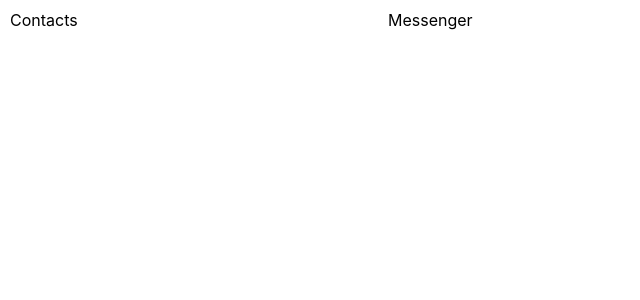
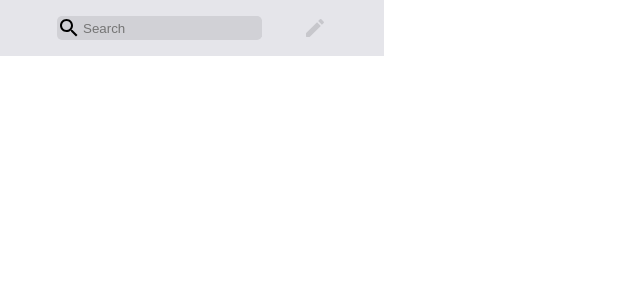
Before and after one commit to Jalyndboyd1/messenger, a React (Create React App) app: page / in a window 1280 px wide. Shown: the top 300 px of the page, without its empty margins (0-640 px from the left). Built offline with nearby package versions, Linux system fonts and the light colour scheme.

Commit message:
Contacts Header Rendered

```diff
--- a/package.json
+++ b/package.json
@@ -3,6 +3,10 @@
   "version": "0.1.0",
   "private": true,
   "dependencies": {
+    "@emotion/react": "^11.10.5",
+    "@emotion/styled": "^11.10.5",
+    "@mui/icons-material": "^5.11.0",
+    "@mui/material": "^5.11.2",
     "@reduxjs/toolkit": "^1.9.1",
     "@testing-library/jest-dom": "^5.16.5",
     "@testing-library/react": "^13.4.0",
--- a/src/Components/containers/Contacts.js
+++ b/src/Components/containers/Contacts.js
@@ -1,6 +1,27 @@
 import React from "react";
-import '../../css/containers/Contacts.css'
+import "../../css/containers/Contacts.css";
+import SearchIcon from "@mui/icons-material/Search";
+import CreateRoundedIcon from "@mui/icons-material/CreateRounded";
 
 export default function Contacts() {
-  return <div className="contacts">Contacts</div>;
+  return (
+    <div className="contacts">
+      <header className="contacts__header">
+        <div className="contacts__searchbar">
+          {/* Filter Contacts List */}
+          <SearchIcon />
+          <input placeholder="Search" />
+        </div>
+        <CreateRoundedIcon
+          sx={{
+            color: "#c7c7cc"
+          }}
+        />
+      </header>
+      {/* column of contact components */}
+      <div className="contacts__column">
+        {/* contact components rendered here */}
+      </div>
+    </div>
+  );
 }
--- a/src/Components/containers/Messenger.js
+++ b/src/Components/containers/Messenger.js
@@ -2,5 +2,7 @@ import React from "react";
 import '../../css/containers/Messenger.css'
 
 export default function Messenger() {
-  return <div className="messenger">Messenger</div>;
+  return <div className="messenger">
+
+  </div>;
 }
--- a/src/css/App.css
+++ b/src/css/App.css
@@ -4,5 +4,4 @@
 
 .app {
   display: flex;
-  padding: 10px;
 }
--- a/src/css/containers/Contacts.css
+++ b/src/css/containers/Contacts.css
@@ -1,3 +1,29 @@
 .contacts {
   flex: 0.3;
+  height: 100vh;
 }
+
+.contacts__header {
+  background-color: #e5e5ea;
+  display: flex;
+  align-items: center;
+  justify-content: center;
+  padding: 1rem;
+  justify-content: space-evenly;
+}
+
+.contacts__searchbar {
+  display: flex;
+  align-items: center;
+  background-color: #d1d1d6;
+  border-radius: 5px;
+}
+
+.contacts__searchbar > input {
+  border: none;
+  background-color: #d1d1d6;
+}
+
+.contacts__searchbar > input:focus {
+  outline: none;
+}
```
Also changed, not shown: 1 other file (tests, documents, lock files or other folders).
